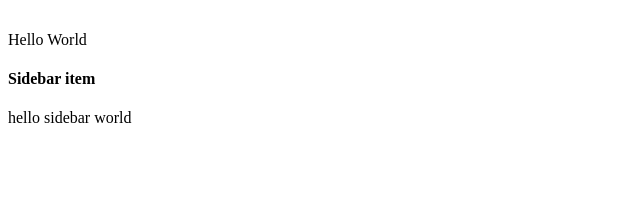
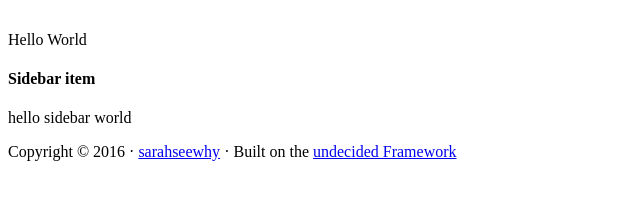
Before and after one commit to sarahseewhy/sarahseewhy, a website: page index.html in a window 1280 px wide. Shown: the part 240-440 px from the top of the page, without its empty margins (0-640 px from the left). Drawn offline with Linux system fonts and the light colour scheme.

Commit message:
Adds footer section

```diff
--- a/index.html
+++ b/index.html
@@ -59,6 +59,15 @@
             hello sidebar world
         </p>
     </div>
-</div>
+  </div>
+  <div id="footer" class="footer">
+    <div class="wrap">
+        <div class="creds">
+            <p>Copyright &#x000A9; 2016 &middot;
+                <a href="#">sarahseewhy</a> &middot; Built on the <a href="#">undecided Framework</a>
+            </p>
+        </div>
+    </div>
+  </div>
 </body>
 </html>
```
